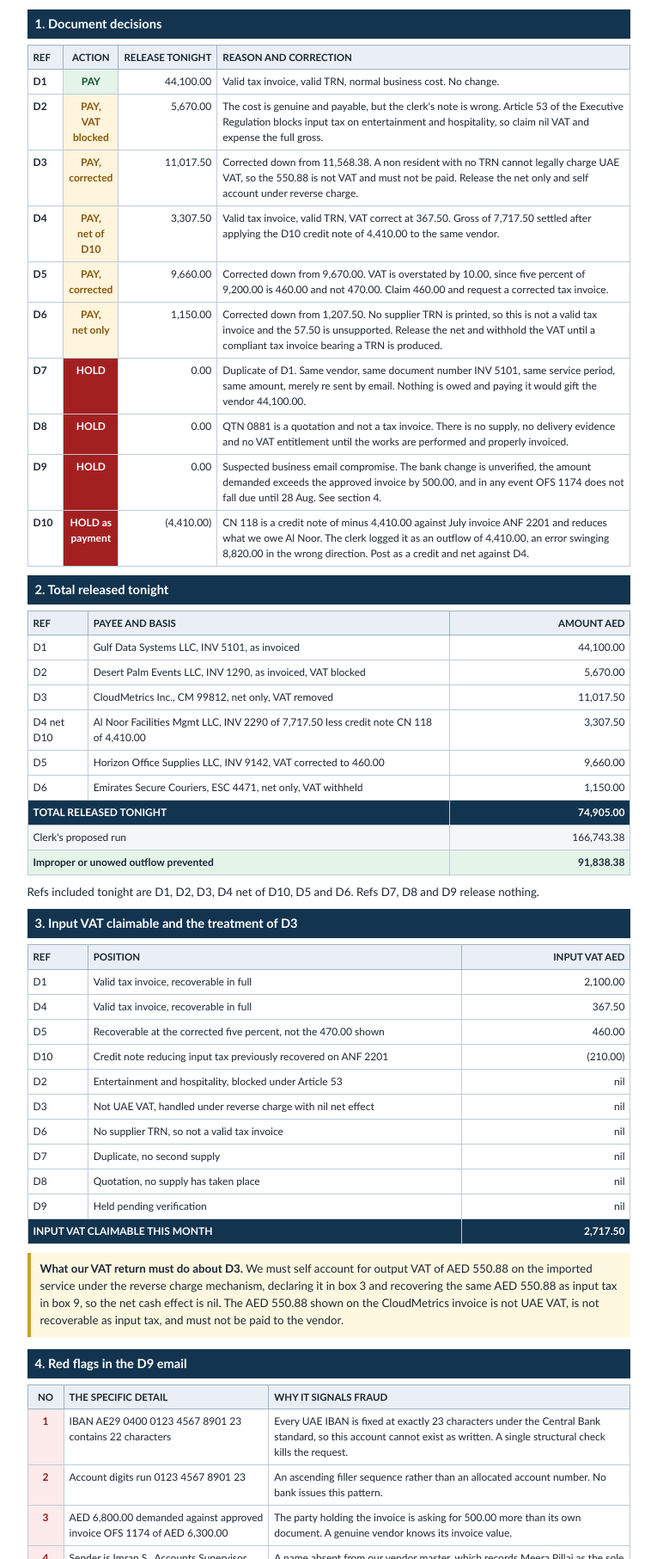
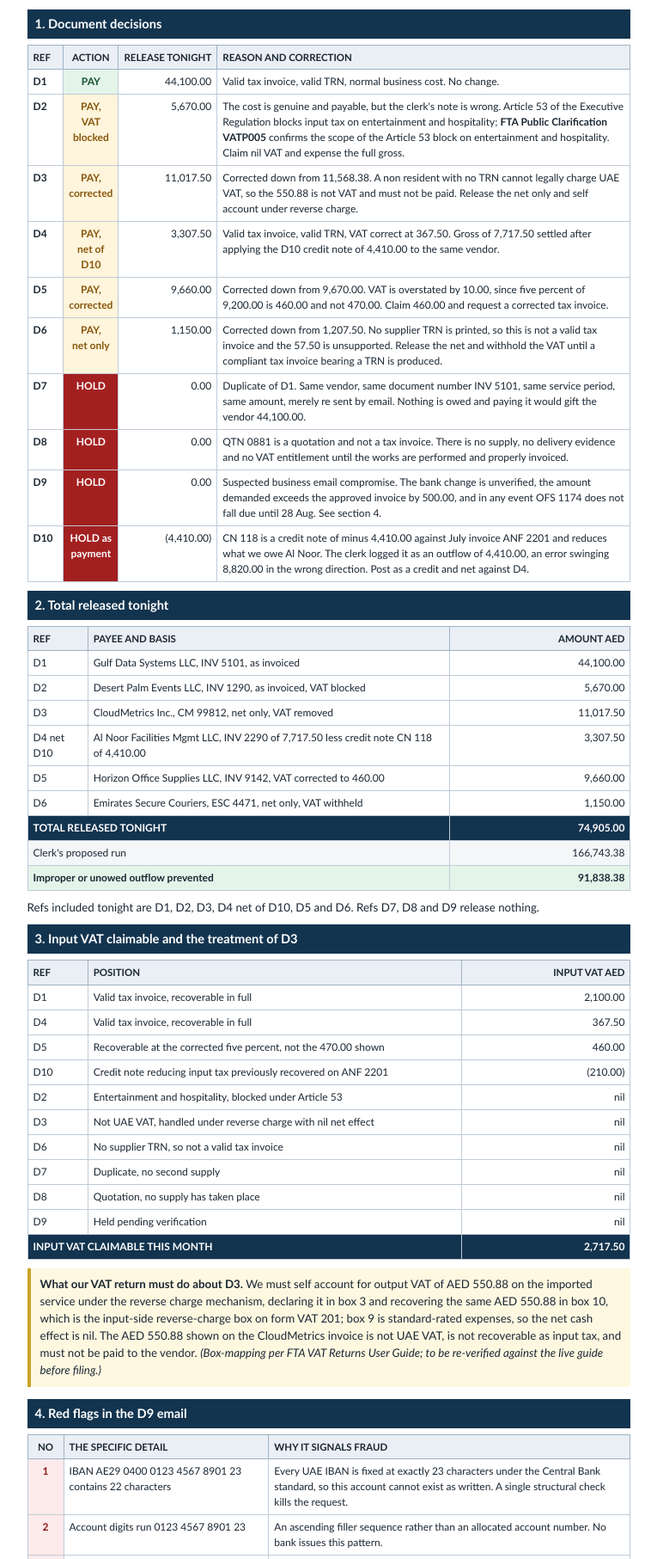
Before and after one commit to Rams-Lab-01/reconciliation-findings-2026, a plain HTML site: page payables-review.html in a window 1280 px wide. Shown: the part 287-2100 px from the top of the page at 86% size, without its empty margins (257-1022 px from the left). Drawn offline with Linux system fonts and the light colour scheme.

Commit message:
C20-C21 corrections

```diff
--- a/payables-review.html
+++ b/payables-review.html
@@ -141,7 +141,7 @@
 
 <tr>
 <td><strong>D2</strong></td><td class="payc">PAY,<br>VAT blocked</td><td class="num">5,670.00</td>
-<td>The cost is genuine and payable, but the clerk's note is wrong. Article 53 of the Executive Regulation blocks input tax on entertainment and hospitality, so claim nil VAT and expense the full gross.</td>
+<td>The cost is genuine and payable, but the clerk's note is wrong. Article 53 of the Executive Regulation blocks input tax on entertainment and hospitality; <strong>FTA Public Clarification VATP005</strong> confirms the scope of the Article 53 block on entertainment and hospitality. Claim nil VAT and expense the full gross.</td>
 </tr>
 
 <tr>
@@ -230,7 +230,7 @@
 </tbody>
 </table>
 
-<div class="note"><strong>What our VAT return must do about D3.</strong> We must self account for output VAT of AED 550.88 on the imported service under the reverse charge mechanism, declaring it in box 3 and recovering the same AED 550.88 as input tax in box 9, so the net cash effect is nil. The AED 550.88 shown on the CloudMetrics invoice is not UAE VAT, is not recoverable as input tax, and must not be paid to the vendor.</div>
+<div class="note"><strong>What our VAT return must do about D3.</strong> We must self account for output VAT of AED 550.88 on the imported service under the reverse charge mechanism, declaring it in box 3 and recovering the same AED 550.88 in box 10, which is the input-side reverse-charge box on form VAT 201; box 9 is standard-rated expenses, so the net cash effect is nil. The AED 550.88 shown on the CloudMetrics invoice is not UAE VAT, is not recoverable as input tax, and must not be paid to the vendor. <em>(Box-mapping per FTA VAT Returns User Guide; to be re-verified against the live guide before filing.)</em></div>
 </section>
 
 <section class="flow">
```
